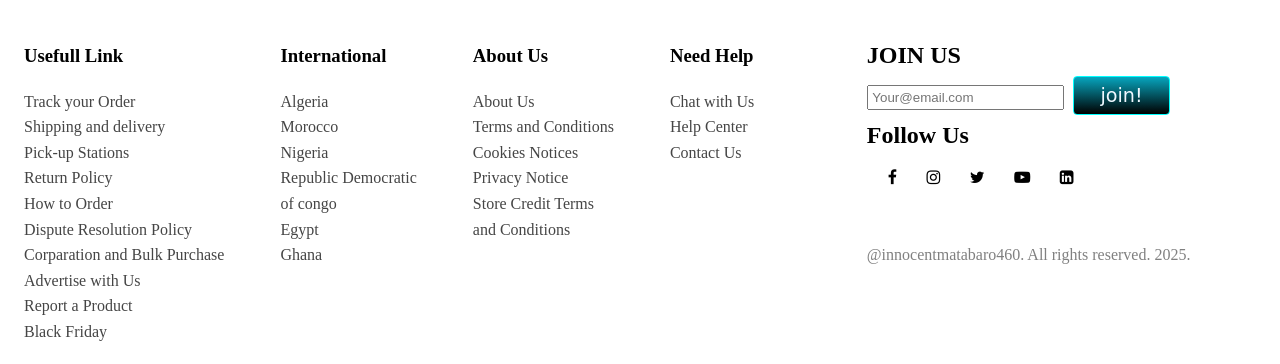
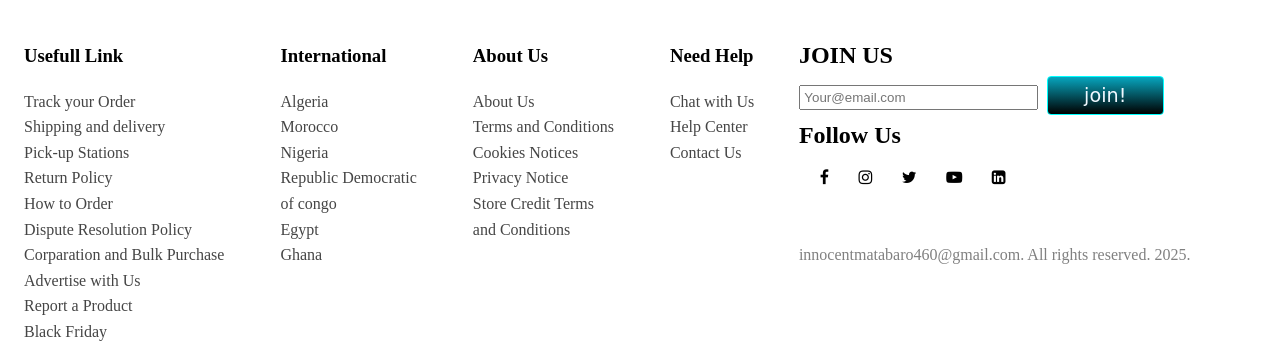
Before and after one commit to innocent-Mat/my-second-project, a plain HTML site: page index.html in a window 1280 px wide. Shown: the part 2820-3184 px from the top of the page. Drawn offline with Linux system fonts and the light colour scheme.

Commit message:
Update index.html

```diff
--- a/index.html
+++ b/index.html
@@ -242,7 +242,7 @@
             <span><i class="fa fa-twitter"></i></span>
             <span><i class="fa fa-youtube-play"></i></span>
             <span><i class="fa fa-linkedin-square"></i></span><br><br><br>
-            <span><a  href="#">@innocentmatabaro460. All rights reserved. 2025.</a></span>
+            <span><a  href="#">innocentmatabaro460@gmail.com. All rights reserved. 2025.</a></span>
         </div>
     </footer>
     <script src="script.js"></script>
```
